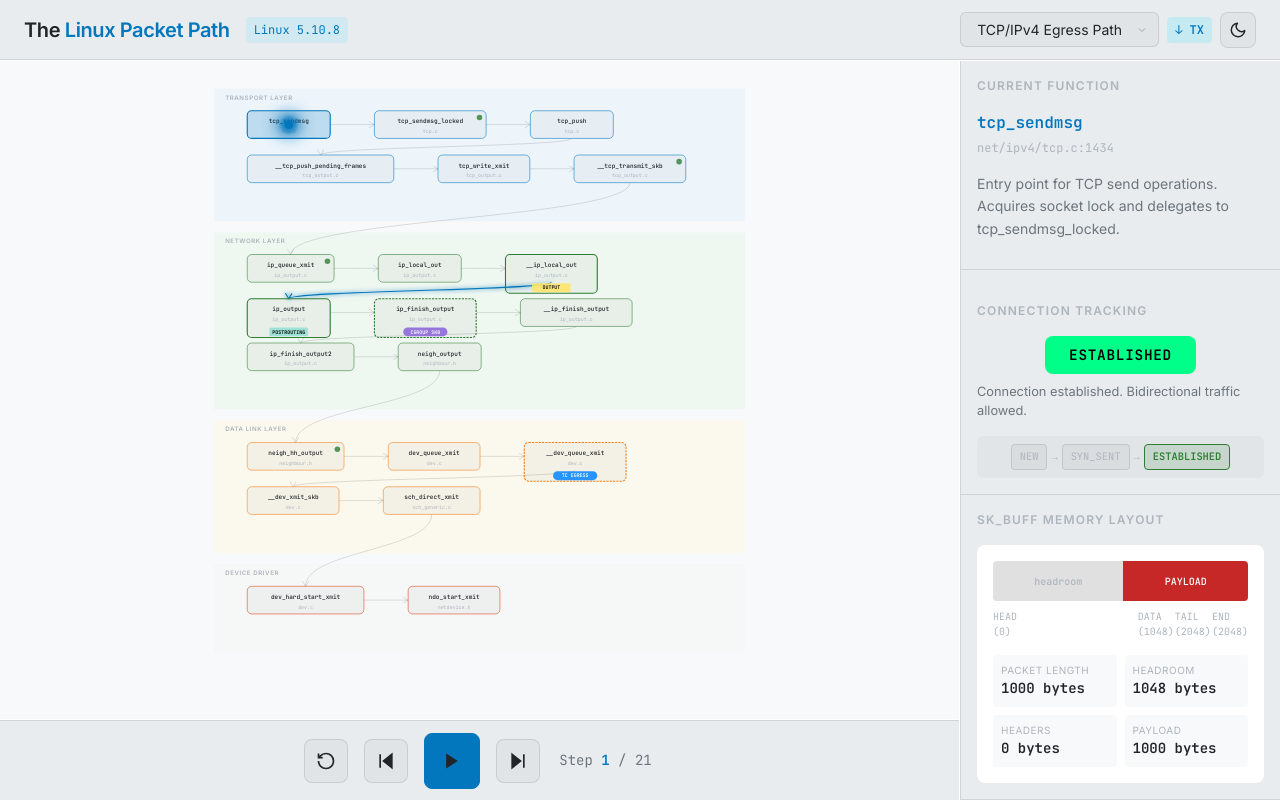
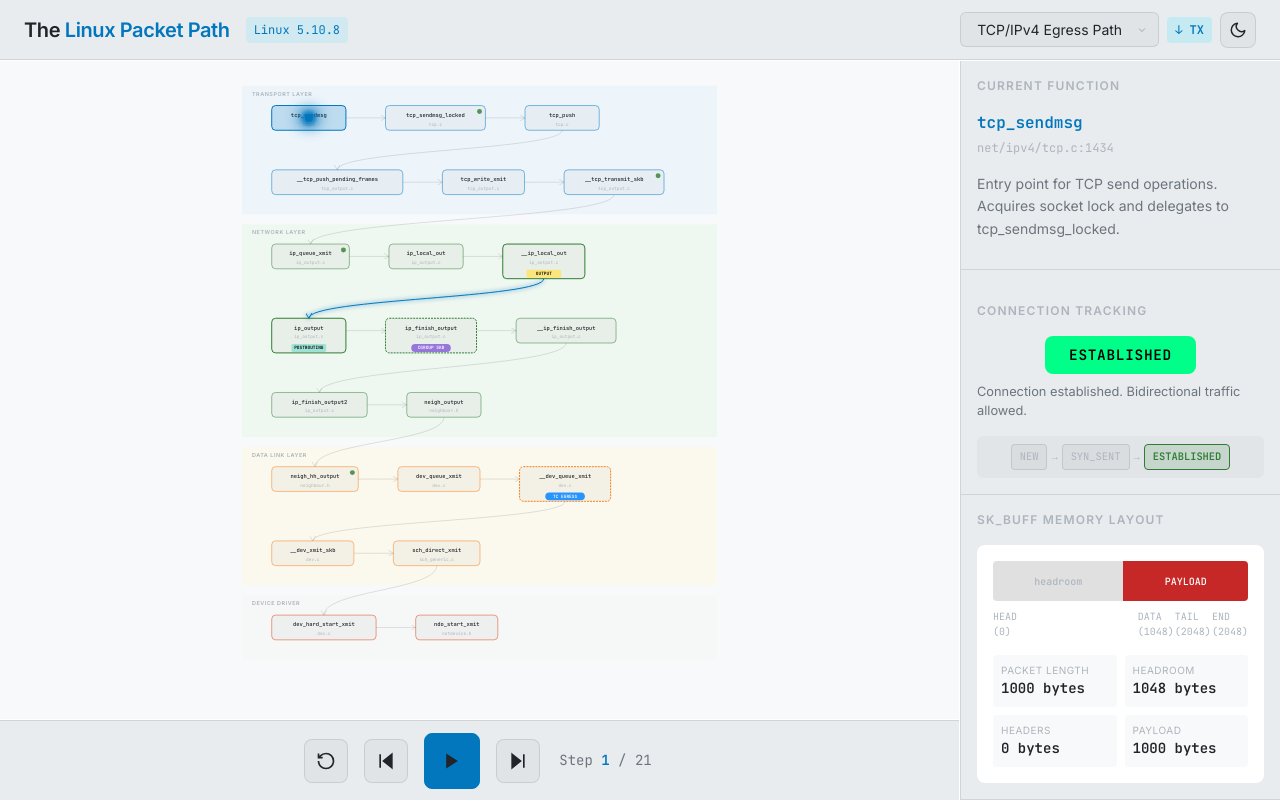
Before and after one commit to rizkiamr/linux-packet-visualizer, a React (Vite) app in the folder frontend/: page / in a window 1280 px wide. Built offline with nearby package versions, Linux system fonts and the light colour scheme.

Commit message:
fix: adjust row height dynamically to avoid edge overlap

```diff
--- a/frontend/src/components/SVGCanvas.jsx
+++ b/frontend/src/components/SVGCanvas.jsx
@@ -27,8 +27,8 @@ export function SVGCanvas({
     const isMobile = windowSize.width < 768;
 
     // SVG Layout Constants (Base values)
-    const nodeHeight = isMobile ? 40 : 50;
-    const nodeSpacingY = isMobile ? 60 : 80;
+    const baseNodeHeight = isMobile ? 40 : 50;
+    const verticalGap = isMobile ? 60 : 80; // Gap between rows
     const nodeGapX = isMobile ? 30 : 80; // Horizontal gap between nodes
 
     // Determine direction
@@ -50,6 +50,18 @@ export function SVGCanvas({
         const minW = isMobile ? 120 : 150;
         const textWidth = (name.length * charWidth) + padding;
         return Math.max(minW, textWidth);
+    };
+
+    // Helper to calculate dynamic height based on badges
+    const getDynamicHeight = (fn) => {
+        let h = baseNodeHeight;
+        const hasNetfilter = !!fn.netfilterHook;
+        const hasBpf = !!fn.bpfHook;
+
+        if (hasNetfilter && hasBpf) h += 38;
+        else if (hasNetfilter || hasBpf) h += 20;
+
+        return h;
     };
 
     // Calculate Layout
@@ -80,27 +92,37 @@ export function SVGCanvas({
             const funcs = functionsByLayer[layerName] || [];
             if (funcs.length === 0) return;
 
-            let row = 0;
             let currentX = 60;
             const layerStartY = currentY;
 
+            // Track row max height to adjust next row's Y
+            let rowMaxHeight = baseNodeHeight;
+            let rowStartY = layerStartY + 40; // Start first row with padding
+
             funcs.forEach((fn) => {
                 const thisWidth = getDynamicWidth(fn.name);
+                const thisHeight = getDynamicHeight(fn);
 
                 // Check wrap
                 if (currentX + thisWidth + 20 > maxRowWidth) {
-                    row++;
+                    // Move to next row
+                    // Add previous row's specific height + gap
+                    rowStartY += rowMaxHeight + verticalGap;
                     currentX = 60;
+                    rowMaxHeight = baseNodeHeight; // Reset for new row
                 }
 
-                // Layout: Grid with slight vertical separation for rows
-                const y = layerStartY + 40 + (row * nodeSpacingY);
+                positions[fn.id] = { x: currentX, y: rowStartY, width: thisWidth, height: thisHeight };
+                currentX += thisWidth + nodeGapX;
 
-                positions[fn.id] = { x: currentX, y, width: thisWidth };
-                currentX += thisWidth + nodeGapX;
+                // Update row height if this node is taller
+                rowMaxHeight = Math.max(rowMaxHeight, thisHeight);
             });
 
-            const layerHeight = (row + 1) * nodeSpacingY + 80;
+            // Calculate total layer height
+            // Last row's bottom is rowStartY + rowMaxHeight
+            const layerBottom = rowStartY + rowMaxHeight + 40; // padding
+            const layerHeight = layerBottom - layerStartY;
 
             // Helper for class name
             let className = '';
@@ -135,6 +157,7 @@ export function SVGCanvas({
             if (!fromPos || !toPos) return null;
 
             // Determine if horizontal (same row)
+            // Ideally checked by Y difference being small
             const sameRow = Math.abs(fromPos.y - toPos.y) < 20;
 
             // If same row and moving right -> Horizontal
@@ -142,9 +165,9 @@ export function SVGCanvas({
                 return {
                     id: `${edge.from}-${edge.to}`,
                     fromX: fromPos.x + fromPos.width, // Use dynamic width
-                    fromY: fromPos.y + nodeHeight / 2,
+                    fromY: fromPos.y + baseNodeHeight / 2, // Use base center
                     toX: toPos.x,
-                    toY: toPos.y + nodeHeight / 2,
+                    toY: toPos.y + baseNodeHeight / 2,
                     orientation: 'horizontal'
                 };
             }
@@ -152,10 +175,10 @@ export function SVGCanvas({
             // Vertical
             return {
                 id: `${edge.from}-${edge.to}`,
-                fromX: fromPos.x + fromPos.width / 2, // Center of dynamic width
-                fromY: fromPos.y + nodeHeight,
-                toX: toPos.x + toPos.width / 2, // Center of dynamic width
-                toY: toPos.y,
+                fromX: fromPos.x + fromPos.width / 2,
+                fromY: fromPos.y + fromPos.height, // Bottom of dynamic height
+                toX: toPos.x + toPos.width / 2,
+                toY: toPos.y, // Top
                 orientation: 'vertical'
             };
         }).filter(Boolean);
@@ -169,7 +192,7 @@ export function SVGCanvas({
         const pos = layout.positions[currentFunctionId];
         return {
             x: pos.x + pos.width / 2,
-            y: pos.y + nodeHeight / 2,
+            y: pos.y + baseNodeHeight / 2,
         };
     }, [currentFunctionId, layout]);
 
@@ -243,8 +266,8 @@ export function SVGCanvas({
                             {...fn}
                             x={pos.x}
                             y={pos.y}
-                            width={pos.width} // Dynamic width
-                            height={nodeHeight}
+                            width={pos.width}
+                            height={baseNodeHeight} // Pass base height, FunctionNode handles badge expansion
                             isActive={fn.id === currentFunctionId}
                             onClick={() => onNodeClick && onNodeClick(fn.id)}
                         />
```
